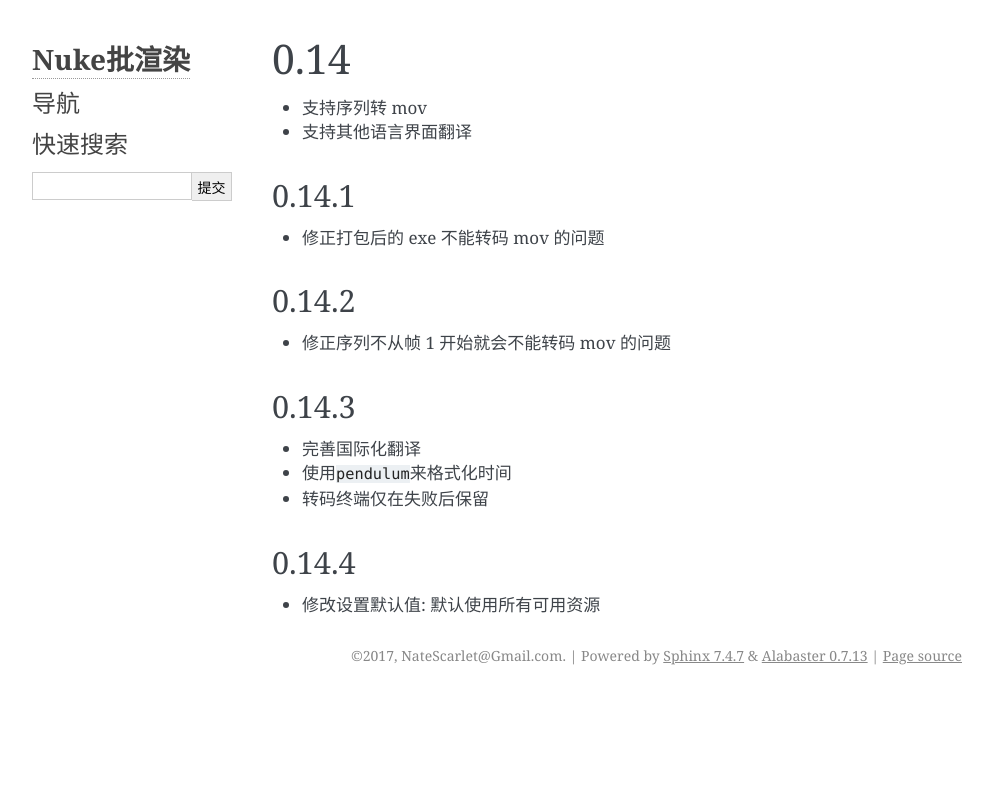
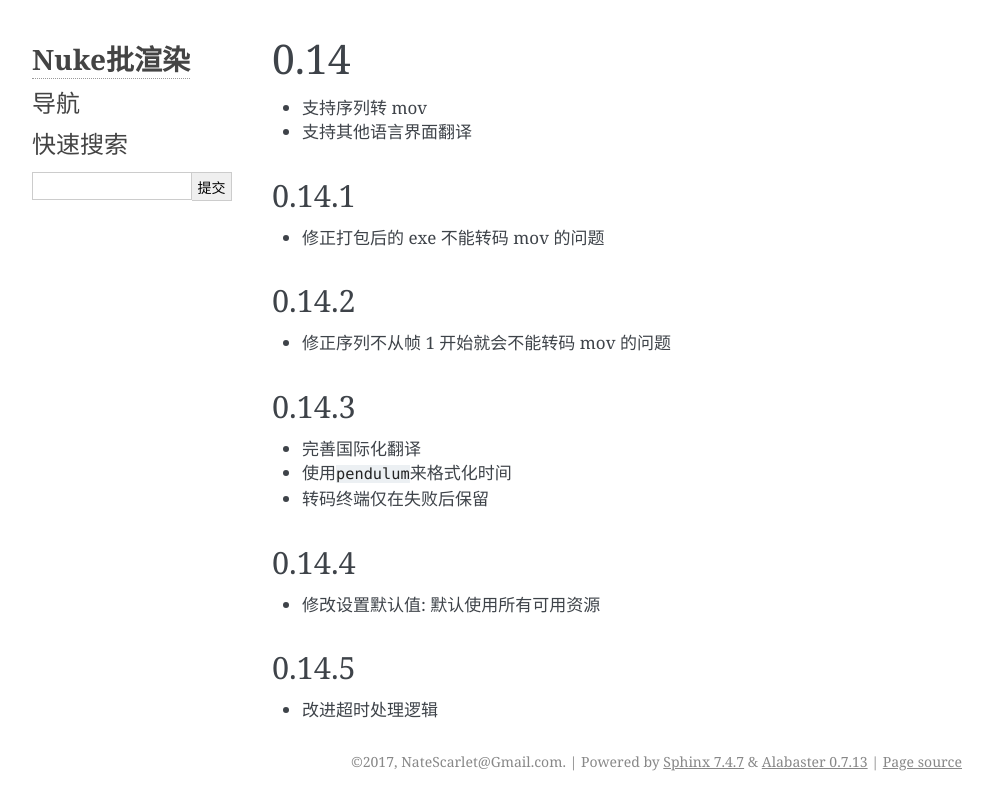
Before and after one commit to NateScarlet/NukeBatchRender, a Sphinx documentation site: the page built from Documentation/source/changelogs/004_0.14.md, in a window 1280 px wide. Shown: the top 810 px of the page, without its empty margins (148-1141 px from the left). Built offline with Sphinx 7.4.7, drawn with Linux system fonts in a browser that asks for light colours.

Commit message:
Bump version: 0.14.5

```diff
--- a/Documentation/source/changelogs/004_0.14.md
+++ b/Documentation/source/changelogs/004_0.14.md
@@ -21,3 +21,7 @@
 ## 0.14.4
 
 - 修改设置默认值: 默认使用所有可用资源
+
+## 0.14.5
+
+- 改进超时处理逻辑
--- a/lib/batchrender/__about__.py
+++ b/lib/batchrender/__about__.py
@@ -1,5 +1,5 @@
 # -*- coding=UTF-8 -*-
 """About info.  """
 
-__version__ = '0.14.4'
+__version__ = '0.14.5'
 __author__ = 'NateScarlet@Gmail.com'
```
